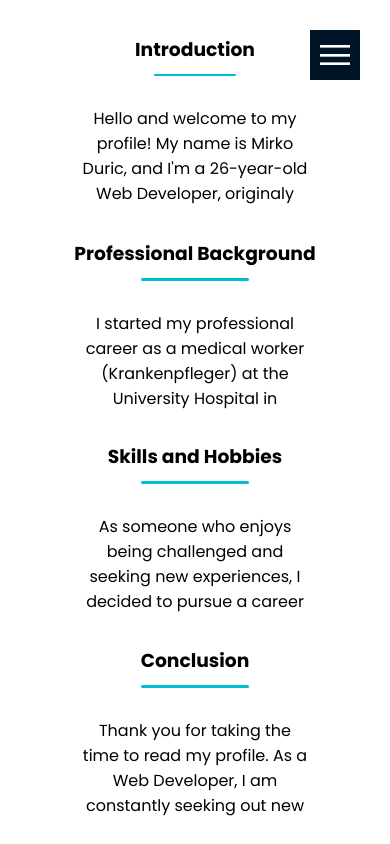
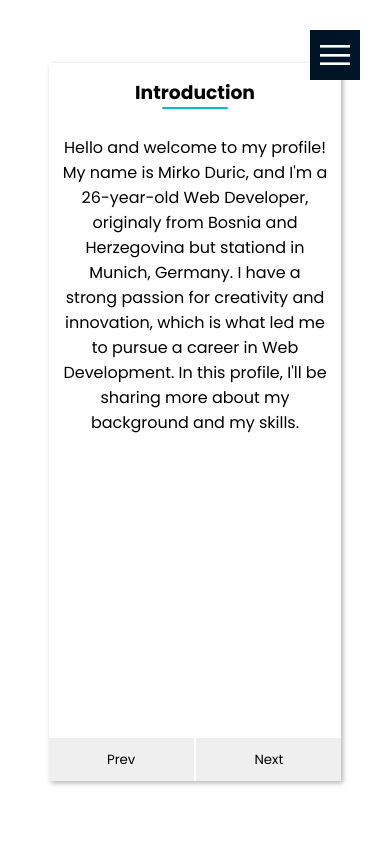
Before and after one commit to MirkoDuric/React-myPortfolio, a React (Create React App) app: page /aboutme in a window 390 px wide. Built offline with nearby package versions, Linux system fonts and the light colour scheme.

Commit message:
Aditional stiles added. Next step is to enrich the look of certain pages. Also, check the responsiv design and improve it and move data to Database and use fetch to get them back.

```diff
--- a/public/index.html
+++ b/public/index.html
@@ -14,7 +14,6 @@
     <title>Frontend Developer | Mirko Duric</title>
   </head>
   <body>
-    <noscript>You need to enable JavaScript to run this app.</noscript>
     <div id="root"></div>
   </body>
 </html>
--- a/src/Components/MenuButton.js
+++ b/src/Components/MenuButton.js
@@ -1,4 +1,3 @@
 export default function MenuButton(props) {
   return <div className="toggle" onClick={props.activeTggle}></div>;
 }
-// (e) => e.target.classList.toggle("active")
--- a/src/Components/about-me/AboutMe.css
+++ b/src/Components/about-me/AboutMe.css
@@ -1,66 +1,77 @@
 @media (min-width: 200px) and (min-height: 240px) {
   .aboutme-container {
+    height: 100vh;
+  }
+  .stories-container {
+    height: 100%;
     width: 100%;
-    overflow-y: scroll;
-    background-repeat: no-repeat;
-    background-size: cover;
-    position: absolute;
-  }
-  .img-container {
-    display: none;
-  }
-  .article-container {
     display: flex;
     flex-direction: column;
+    align-items: center;
     justify-content: center;
+  }
+
+  .article-carousel {
+    box-shadow: 2px 2px 5px rgba(0, 0, 0, 0.3);
+    height: 85%;
+    width: 75%;
+    display: flex;
+    flex-direction: column;
+    overflow: hidden;
+  }
+  .article-card-container {
+    display: flex;
+    transition: transform 0.5s ease-in-out;
+  }
+  .article-card {
+    display: flex;
+    flex-direction: column;
+    width: 75vw;
+    height: 80vh;
     align-items: center;
-    gap: 20px;
+    object-fit: cover;
+    text-align: center;
+    padding: 5%;
+  }
+  .article-card p {
+    width: inherit;
+    height: inherit;
+    padding: 5%;
+    overflow-y: scroll;
+  }
+  .aboutme-buttons-container {
+    display: flex;
+    justify-content: space-between;
+    height: 5vh;
     width: 100%;
-    height: 100vh;
-    padding: 25px;
   }
-  .article-container article {
-    width: 80%;
-    height: 35%;
-    text-align: center;
-    background-color: #fff;
-    overflow: scroll;
+  .aboutme-buttons-container .btn {
+    background-color: #001427;
+    color: #fff;
+    border: none;
+    padding: 5px;
+    width: 49.5%;
   }
-  .article-container article:hover {
+  .aboutme-buttons-container .btn:hover {
     cursor: pointer;
-    outline: #00bcd4 solid 2px;
+    opacity: 0.9;
+    background-color: #00bcd4;
   }
-  .article-container article h3 {
-    margin: 10px auto;
+  .aboutme-buttons-container .btn:focus {
+    outline: none;
   }
   .hr-section-title-aboutme {
     padding: 0;
-    width: 30%;
+    width: 25%;
     height: 2px;
     border: #00bcd4;
     background-color: #00bcd4;
     border-radius: 5px;
     margin: auto;
-  }
-  .article-container article p {
-    margin: 10px auto;
-    padding: 20px;
+    margin-bottom: 5%;
   }
 }
 @media (min-width: 1024px) and (min-height: 560px) {
-  .img-container {
-    background: url("../img/IMG-0366.jpg");
-    width: 40%;
-    height: 100vh;
-    background-position: center;
-    background-repeat: no-repeat;
-    background-size: cover;
-    top: 0;
-    left: 60%;
-    position: absolute;
-    display: block;
-  }
-
   .article-container {
     justify-content: flex-start;
     align-items: flex-start;
--- a/src/Components/about-me/AboutMe.js
+++ b/src/Components/about-me/AboutMe.js
@@ -2,87 +2,111 @@ import MenuButton from "../MenuButton";
 import MenuSidebar from "../MenuSidebar";
 import { useState, useEffect } from "react";
 import "./AboutMe.css";
+import useWindowsResize from "../../useWindowResize";
+
 export default function AboutMe() {
   const [active, setActive] = useState(false);
-  // useEffect(() => {
-  //   const handleScroll = () => {
-  //     const scrollPosition = window.pageYOffset;
-  //     document.documentElement.style.setProperty(
-  //       "--scroll",
-  //       `${scrollPosition}px`
-  //     );
-  //   };
-  //   window.addEventListener("scroll", handleScroll);
-  //   return () => window.removeEventListener("scroll", handleScroll);
-  // }, []);
+  const [currentSlide, setCurrentSlideId] = useState(0);
+  const { width, height } = useWindowsResize();
+  const [screenPercentagePx, setScreenPercentage] = useState();
+
+  function handleNextClick() {
+    setCurrentSlideId(Math.min(currentSlide + 1, 3));
+  }
+  function handlePrevClick() {
+    setCurrentSlideId(Math.max(currentSlide - 1, 0));
+  }
+  useEffect(() => {
+    const seventyFivePercent = 0.75;
+    setScreenPercentage(width * seventyFivePercent);
+  }, [width]);
 
   return (
     <div>
-      <section className="aboutme-container">
-        <div className="article-container">
-          <article>
+      <main className="aboutme-container">
+        <header className="stories-container">
+          <section className="article-carousel">
+            <div
+              className="article-card-container"
+              style={{
+                transform: `translateX(${
+                  currentSlide * -screenPercentagePx
+                }px)`,
+              }}
+            >
+              <article className="article-card">
                 <h3>Introduction</h3>
                 <hr className="hr-section-title-aboutme" />
                 <p>
-              Hello and welcome to my profile! My name is Mirko Duric, and I'm a
-              26-year-old Web Developer, originaly from Bosnia and Herzegovina
-              but stationd in Munich, Germany. I have a strong passion for
-              creativity and innovation, which is what led me to pursue a career
-              in Web Development. In this profile, I'll be sharing more about my
-              background and my skills.
+                  Hello and welcome to my profile! My name is Mirko Duric, and
+                  I'm a 26-year-old Web Developer, originaly from Bosnia and
+                  Herzegovina but stationd in Munich, Germany. I have a strong
+                  passion for creativity and innovation, which is what led me to
+                  pursue a career in Web Development. In this profile, I'll be
+                  sharing more about my background and my skills.
                 </p>
               </article>
-          <article>
+              <article className="article-card">
                 <h3>Professional Background</h3>
-            <hr className="hr-title" />
+                <hr className="hr-section-title-aboutme" />
                 <p>
                   I started my professional career as a medical worker
-              (Krankenpfleger) at the University Hospital in Heidelberg, Germany
-              in November 2018. While working in ICU before and during the
-              COVID-19 pandemic, I experienced the importance of teamwork and
-              collaboration. I was highly motivated and worked hard which led to
-              obtaining my B2 German certificate after 4 months and my German
-              working license (Urkunde) after passing my exam (Anerkennung)
-              within just 9 months of arriving in Germany. After a few years of
-              working in the medical field, I realized that I needed a new
-              challenge.
+                  (Krankenpfleger) at the University Hospital in Heidelberg,
+                  Germany in November 2018. While working in ICU before and
+                  during the COVID-19 pandemic, I experienced the importance of
+                  teamwork and collaboration. I was highly motivated and worked
+                  hard which led to obtaining my B2 German certificate after 4
+                  months and my German working license (Urkunde) after passing
+                  my exam (Anerkennung) within just 9 months of arriving in
+                  Germany. After a few years of working in the medical field, I
+                  realized that I needed a new challenge.
                 </p>
               </article>
-          <article>
+              <article className="article-card">
                 <h3>Skills and Hobbies</h3>
-            <hr className="hr-title" />
+                <hr className="hr-section-title-aboutme" />
                 <p>
                   As someone who enjoys being challenged and seeking new
                   experiences, I decided to pursue a career in Web Development.
-              Before starting my Web Development Bootcamp at WBS Coding School,
-              I was learning on my own to see if I had what is needed for
-              coding. After learning some coding on my own, I decided to enroll
-              in the WBS Coding School bootcamp to improve my skills. During the
-              bootcamp, I learned various front-end and back-end technologies,
-              such as HTML, CSS, JavaScript, React, Node.js, and MongoDB. Aside
-              from my professional work, I also have a passion for photography.
-              I find great satisfaction in creating something that never existed
-              before, whether it's a piece of code or a photograph. I believe
-              that this creativity and attention to detail are the things that
-              give me that extra something, and that it could be helpfull tool
-              in my jurney to become successful developer.
+                  Before starting my Web Development Bootcamp at WBS Coding
+                  School, I was learning on my own to see if I had what is
+                  needed for coding. After learning some coding on my own, I
+                  decided to enroll in the WBS Coding School bootcamp to improve
+                  my skills. During the bootcamp, I learned various front-end
+                  and back-end technologies, such as HTML, CSS, JavaScript,
+                  React, Node.js, and MongoDB. Aside from my professional work,
+                  I also have a passion for photography. I find great
+                  satisfaction in creating something that never existed before,
+                  whether it's a piece of code or a photograph. I believe that
+                  this creativity and attention to detail are the things that
+                  give me that extra something, and that it could be helpfull
+                  tool in my jurney to become successful developer.
                 </p>
               </article>
-          <article>
+              <article className="article-card">
                 <h3>Conclusion</h3>
-            <hr className="hr-title" />
+                <hr className="hr-section-title-aboutme" />
                 <p>
                   Thank you for taking the time to read my profile. As a Web
                   Developer, I am constantly seeking out new challenges and
                   opportunities to push my skills and knowledge further. Whether
                   it's working on a new project or collaborating with other
-              professionals in the industry, I am always excited to take on new
-              challenges and grow as a person and developer.
+                  professionals in the industry, I am always excited to take on
+                  new challenges and grow as a person and developer.
                 </p>
               </article>
             </div>
+            <div className="aboutme-buttons-container">
+              <button onClick={handlePrevClick} className="btn" id="left">
+                Prev
+              </button>
+              <button onClick={handleNextClick} className="btn" id="right">
+                Next
+              </button>
+            </div>
           </section>
-      <div className="img-container"></div>
+        </header>
+      </main>
       <MenuButton
         activeTggle={(e) => {
           return setActive(!active), e.target.classList.toggle("active");
--- a/src/Components/contact-form/ContactForm.js
+++ b/src/Components/contact-form/ContactForm.js
@@ -33,9 +33,6 @@ export default function ContactForm() {
 
   return (
     <section className="contact">
-      <div className="contact-title">
-        <h2>Contact Me</h2>
-      </div>
       <form ref={form} onSubmit={sendEmail} className="contactForm">
         <div className="row">
           <div className="col50">
--- a/src/Components/my-expertise/MyExpertise.js
+++ b/src/Components/my-expertise/MyExpertise.js
@@ -35,7 +35,7 @@ export default function MyExpertise() {
   other front-end and back-end technologies.`,
     },
     {
-      id: 1,
+      id: 0,
       icon: <FaCss3 className="icon css" />,
       description: `I have a solid understanding of CSS and its capabilities in styling
       and layout of web pages. I am familiar with CSS syntax, properties,
@@ -47,7 +47,7 @@ export default function MyExpertise() {
       Bootstrap and MUI.`,
     },
     {
-      id: 2,
+      id: 1,
       icon: <FaJs className="icon js" />,
       description: `I have a proficient knowledge of JavaScript and its capabilities in
       creating dynamic and interactive web pages. I am familiar with
@@ -59,7 +59,7 @@ export default function MyExpertise() {
       practices in the language.`,
     },
     {
-      id: 3,
+      id: 2,
       icon: <FaReact className="icon react" />,
       description: `I have a solid understanding of React and its capabilities in
       building dynamic and interactive user interfaces. I am familiar with
@@ -71,7 +71,7 @@ export default function MyExpertise() {
       making asynchronous requests using Axios.`,
     },
     {
-      id: 4,
+      id: 3,
       icon: <FaDatabase className="icon db" />,
       description: `I have a foundational understanding of both SQL and NoSQL and their
       roles in managing data in web development. I am familiar with
@@ -85,7 +85,7 @@ export default function MyExpertise() {
       expanding my knowledge.`,
     },
     {
-      id: 5,
+      id: 4,
       icon: <FaNodeJs className="icon node" />,
       description: `I have a basic understanding of Node.js and its capabilities in
       building scalable and efficient web applications. I am familiar with
@@ -105,7 +105,6 @@ export default function MyExpertise() {
   }
   return (
     <div className="experties-container">
-      <section>
       <div className="skills-container">
         <div className="skill-title">
           <h2>My Skills</h2>
@@ -140,19 +139,32 @@ export default function MyExpertise() {
             })}
           </Swiper>
         ) : (
-            <div className="mySlider">
-              <article className="slide">
-                {skills[currentSlideId].icon}
-                <p>{skills[currentSlideId].description}</p>
-              </article>
-              <div className="button-container">
-                <a onClick={() => handlePrevClick()}>&#8678;</a>
-                <a onClick={() => handleNextClick()}>&#8680;</a>
+          <div className="skill-carousel">
+            <div
+              className="carousel-card-container"
+              style={{ transform: `translateX(${currentSlideId * -60}vw)` }}
+            >
+              {skills.map((skill) => {
+                return (
+                  <div className="skill-card">
+                    {skill.icon}
+                    <p>{skill.description}</p>
+                  </div>
+                );
+              })}
+            </div>
+            <div className="buttons-container">
+              <button onClick={handlePrevClick} className="btn" id="left">
+                Prev
+              </button>
+              <button onClick={handleNextClick} className="btn" id="right">
+                Next
+              </button>
             </div>
           </div>
         )}
       </div>
-      </section>
+
       <MenuButton
         activeTggle={(e) => {
           return setActive(!active), e.target.classList.toggle("active");
```
Also changed, not shown: src/Components/contact-form/Contact.css (+1 -84 lines), src/Components/my-expertise/MyExpertise.css (+41 -22 lines). Lines whose indentation alone changed are shown as unchanged.
